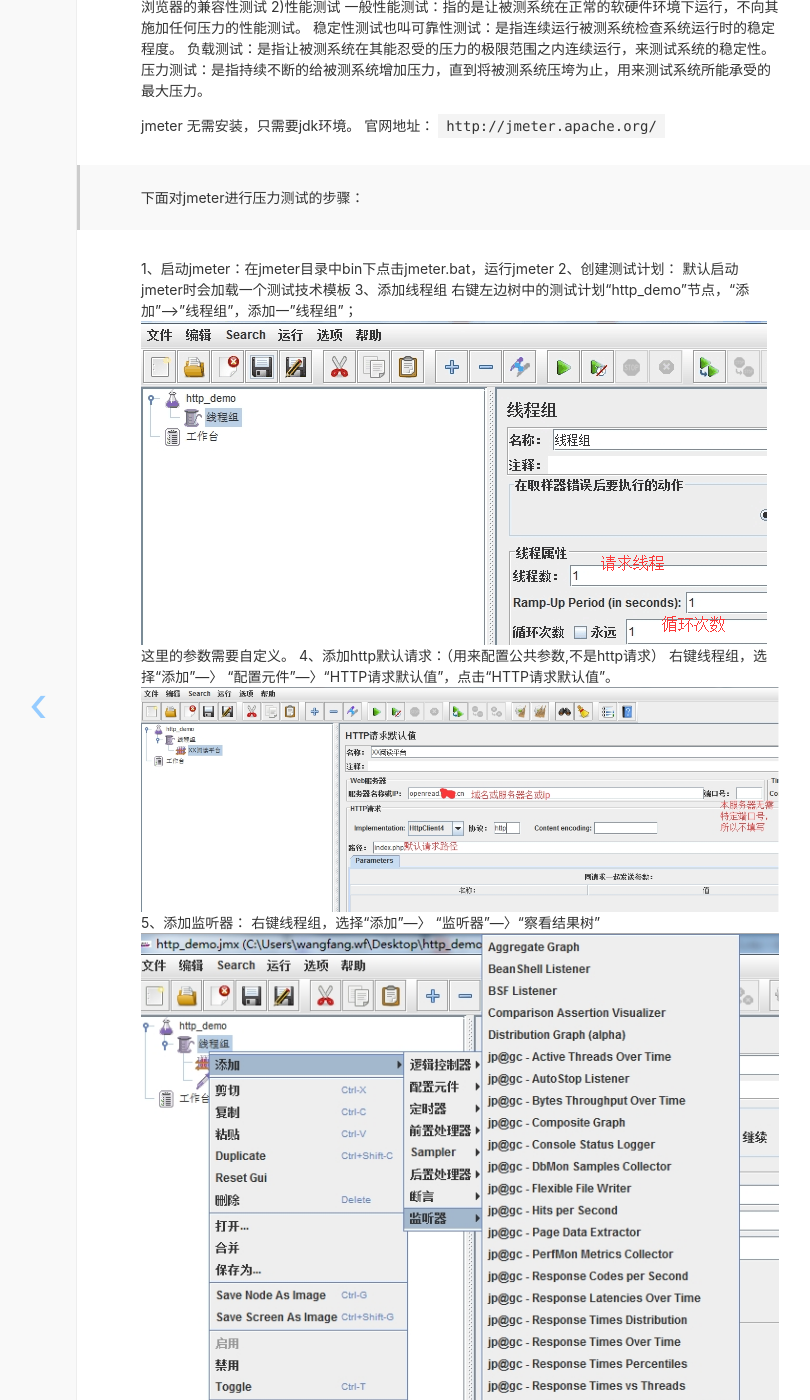
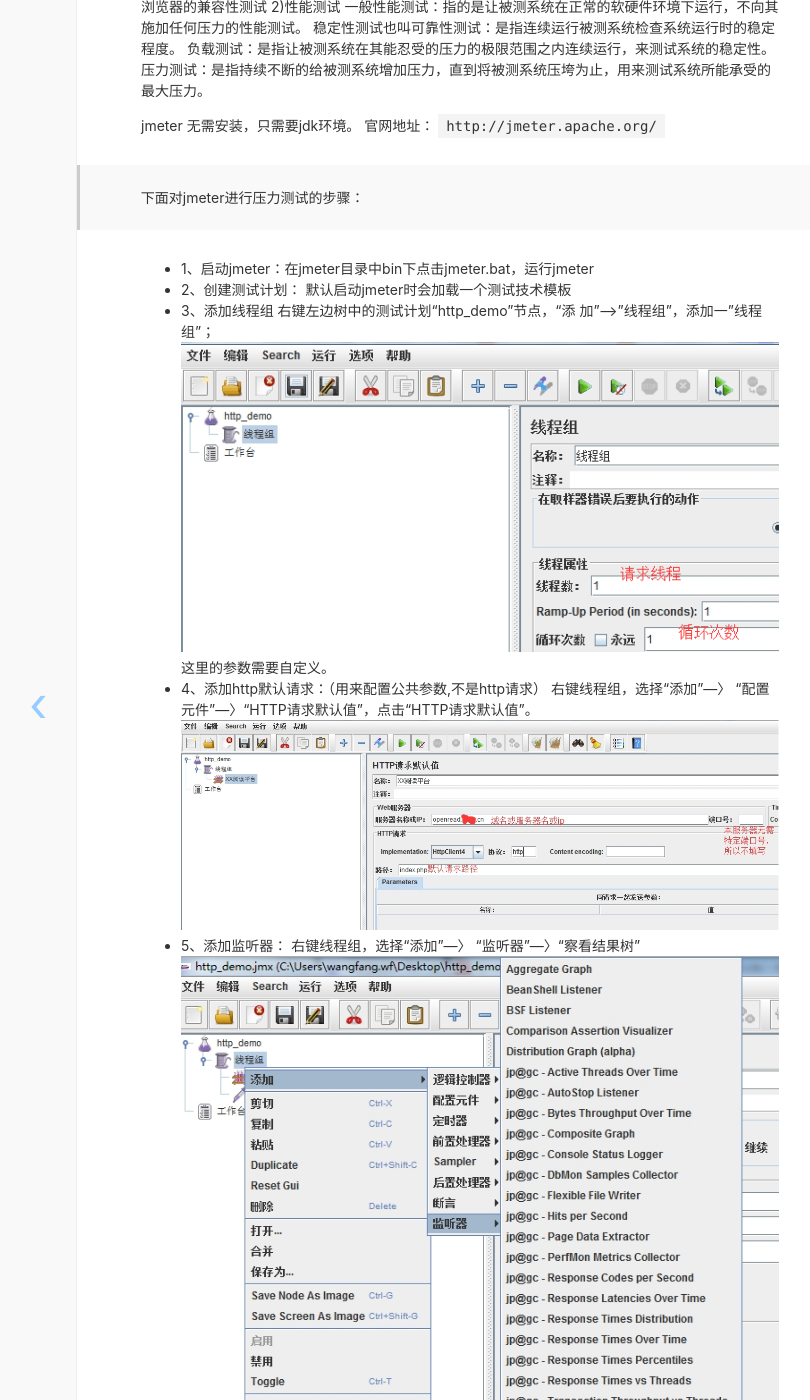
Before and after one commit to pnunu/pnunu.github.io, a Jekyll site: the page built from _posts/201711/2017-11-21-jmeter-the-jekyll-theme.md, in a window 1280 px wide and 1400 px high, scrolled down 498 px. Shown: the whole window, without its empty margins (180-990 px from the left). Built offline with Jekyll 4.4.1, drawn with Linux system fonts in a browser that asks for light colours; nearby versions of some CDN libraries; some of the changed text lies outside the part shown.

```diff
--- a/_posts/201711/2017-11-21-jmeter-the-jekyll-theme.md
+++ b/_posts/201711/2017-11-21-jmeter-the-jekyll-theme.md
@@ -21,23 +21,23 @@ jmeter 无需安装，只需要jdk环境。
 
 >  下面对jmeter进行压力测试的步骤：
 
-1、启动jmeter：在jmeter目录中bin下点击jmeter.bat，运行jmeter
-2、创建测试计划：
+- 1、启动jmeter：在jmeter目录中bin下点击jmeter.bat，运行jmeter
+- 2、创建测试计划：
 默认启动jmeter时会加载一个测试技术模板
-3、添加线程组
+- 3、添加线程组
 右键左边树中的测试计划“http_demo”节点，“添 加”--->”线程组”，添加一”线程组”；
 ![jmeter](/images/201711/20171121-jmeter-1.png)
 这里的参数需要自定义。
-4、添加http默认请求：（用来配置公共参数,不是http请求）
+- 4、添加http默认请求：（用来配置公共参数,不是http请求）
 右键线程组，选择“添加”—〉 “配置元件”—〉“HTTP请求默认值”，点击“HTTP请求默认值”。
 ![jmeter](/images/201711/20171121-jmeter-2.png)
-5、添加监听器：
+- 5、添加监听器：
 右键线程组，选择“添加”—〉 “监听器”—〉“察看结果树”
 ![jmeter](/images/201711/20171121-jmeter-3.png)
 结果树是请求的详细信息，成功状态、请求返回数据等信息；
-6、点击执行
+- 6、点击执行
 
-7、注意：
+- 7、注意：
 所有系统中都会存在登录，没有登录的用户是不能访问被限制的链接，相应的测试时候也是需要登录系统。
 需要在线程组中添加一个前置处理器 -> 头部信息
 然后从浏览器中把登录成功后的需要测试的请求的cookies添加进去
```
